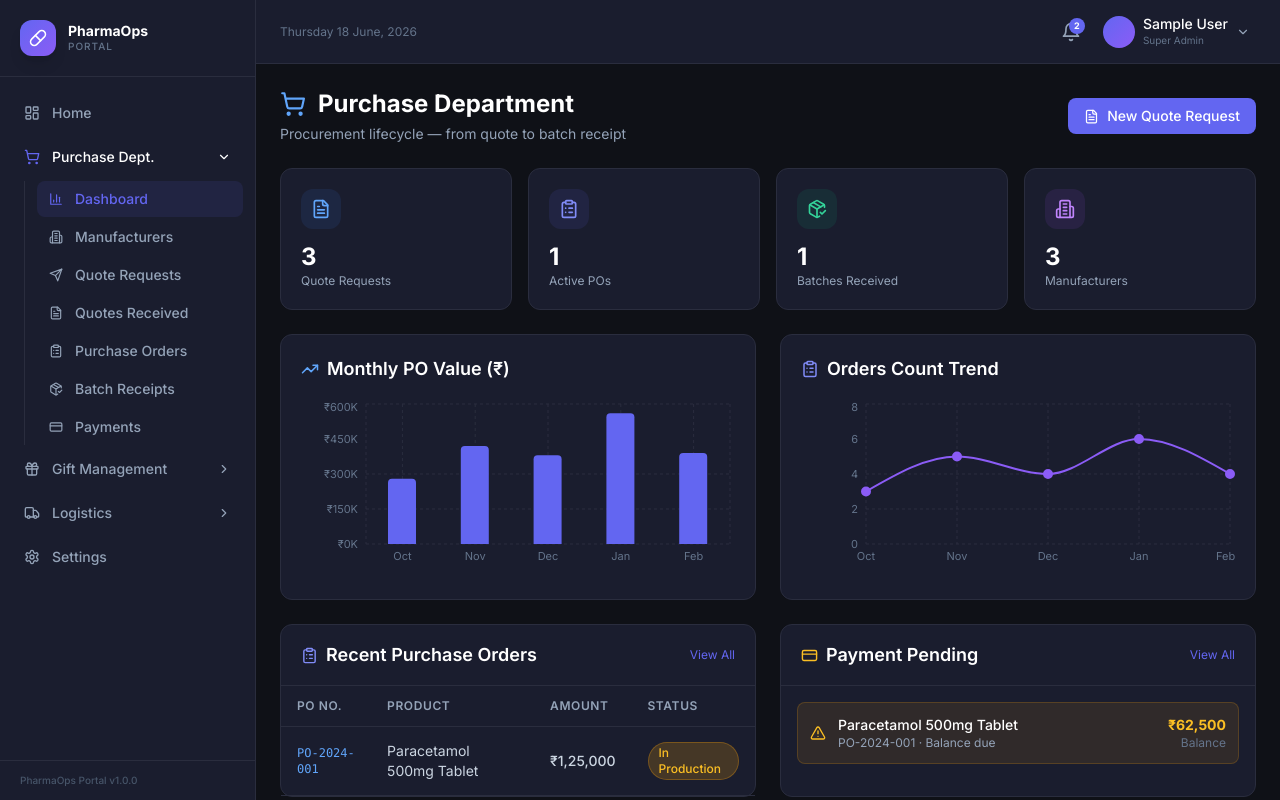
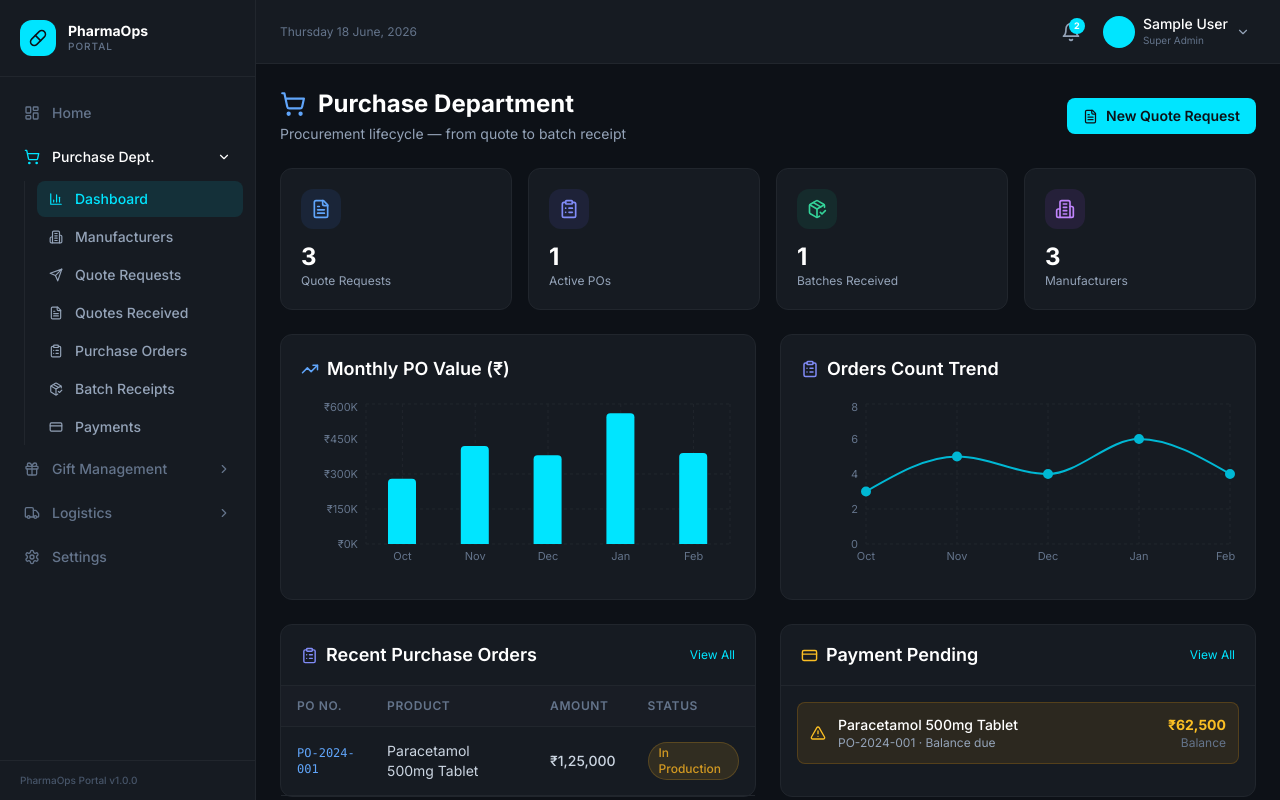
Before and after one commit to balaji4929/pharma-portal, a React (Vite) app: page /operations/purchase in a window 1280 px wide. Built offline with nearby package versions, Linux system fonts and the light colour scheme; sample sign-in values are in the browser's storage.

Commit message:
Retheme: Dark Slate + Cyan (GitHub-style dark)

```diff
--- a/src/App.jsx
+++ b/src/App.jsx
@@ -85,14 +85,14 @@ export default function App() {
           position="top-right"
           toastOptions={{
             style: {
-              background: '#1a1d2e',
-              color: '#f1f5f9',
-              border: '1px solid #2a2d3e',
+              background: '#161b22',
+              color: '#e6edf3',
+              border: '1px solid #21262d',
               fontSize: '13px',
               borderRadius: '10px',
             },
-            success: { iconTheme: { primary: '#10b981', secondary: '#f1f5f9' } },
-            error: { iconTheme: { primary: '#ef4444', secondary: '#f1f5f9' } },
+            success: { iconTheme: { primary: '#3fb950', secondary: '#161b22' } },
+            error: { iconTheme: { primary: '#f85149', secondary: '#161b22' } },
           }}
         />
       </AppProvider>
--- a/src/components/Header.jsx
+++ b/src/components/Header.jsx
@@ -78,7 +78,7 @@ export default function Header({ onMenuClick }) {
             onClick={() => { setShowUser(o => !o); setShowNotif(false) }}
             className="flex items-center gap-2 p-1.5 rounded-lg hover:bg-dark-hover transition-colors"
           >
-            <div className="w-8 h-8 rounded-full bg-gradient-to-br from-brand-primary to-brand-accent flex items-center justify-center text-white text-xs font-bold">
+            <div className="w-8 h-8 rounded-full bg-brand-primary flex items-center justify-center text-[#0d1117] text-xs font-bold">
               {user?.avatar}
             </div>
             <div className="hidden sm:block text-left">
--- a/src/components/Sidebar.jsx
+++ b/src/components/Sidebar.jsx
@@ -143,8 +143,8 @@ export default function Sidebar({ mobileOpen, onMobileClose }) {
         {/* Logo */}
         <div className="flex items-center justify-between px-5 py-5 border-b border-dark-border">
           <div className="flex items-center gap-3">
-            <div className="w-9 h-9 rounded-xl bg-gradient-to-br from-brand-primary to-brand-accent flex items-center justify-center shadow-lg">
-              <Pill size={18} className="text-white" />
+            <div className="w-9 h-9 rounded-xl bg-brand-primary flex items-center justify-center">
+              <Pill size={18} className="text-[#0d1117]" />
             </div>
             <div>
               <div className="text-sm font-bold text-white leading-tight">PharmaOps</div>
--- a/src/index.css
+++ b/src/index.css
@@ -9,8 +9,8 @@
 
   body {
     font-family: 'Inter', system-ui, -apple-system, sans-serif;
-    background-color: #0f1117;
-    color: #f1f5f9;
+    background-color: #0d1117;
+    color: #e6edf3;
   }
 
   ::-webkit-scrollbar {
@@ -19,26 +19,26 @@
   }
 
   ::-webkit-scrollbar-track {
-    background: #1a1d2e;
+    background: #161b22;
   }
 
   ::-webkit-scrollbar-thumb {
-    background: #3f4368;
+    background: #30363d;
     border-radius: 3px;
   }
 
   ::-webkit-scrollbar-thumb:hover {
-    background: #6366f1;
+    background: #00e5ff;
   }
 }
 
 @layer components {
   .glass-card {
-    @apply bg-dark-card border border-dark-border rounded-xl backdrop-blur-sm;
+    @apply bg-dark-card border border-dark-border rounded-xl;
   }
 
   .btn-primary {
-    @apply bg-brand-primary hover:bg-indigo-500 text-white font-medium px-4 py-2 rounded-lg
+    @apply bg-brand-primary hover:bg-brand-accent text-[#0d1117] font-semibold px-4 py-2 rounded-lg
            transition-all duration-200 flex items-center gap-2 text-sm;
   }
 
@@ -48,18 +48,18 @@
   }
 
   .btn-danger {
-    @apply bg-red-600/20 hover:bg-red-600/30 text-red-400 font-medium px-4 py-2 rounded-lg
-           transition-all duration-200 flex items-center gap-2 text-sm border border-red-600/30;
+    @apply bg-red-600/10 hover:bg-red-600/20 text-brand-danger font-medium px-4 py-2 rounded-lg
+           transition-all duration-200 flex items-center gap-2 text-sm border border-brand-danger/30;
   }
 
   .input-field {
     @apply w-full bg-dark-bg border border-dark-border text-slate-200 rounded-lg px-3 py-2.5 text-sm
-           focus:outline-none focus:ring-2 focus:ring-brand-primary/50 focus:border-brand-primary
-           placeholder-slate-500 transition-all duration-200;
+           focus:outline-none focus:ring-1 focus:ring-brand-primary/60 focus:border-brand-primary/60
+           placeholder-slate-600 transition-all duration-200;
   }
 
   .label {
-    @apply block text-xs font-medium text-slate-400 mb-1.5 uppercase tracking-wider;
+    @apply block text-xs font-medium text-slate-500 mb-1.5 uppercase tracking-wider;
   }
 
   .badge {
@@ -67,27 +67,27 @@
   }
 
   .badge-success {
-    @apply badge bg-emerald-500/20 text-emerald-400 border border-emerald-500/30;
+    @apply badge bg-brand-success/15 text-brand-success border border-brand-success/25;
   }
 
   .badge-warning {
-    @apply badge bg-amber-500/20 text-amber-400 border border-amber-500/30;
+    @apply badge bg-brand-warning/15 text-brand-warning border border-brand-warning/25;
   }
 
   .badge-danger {
-    @apply badge bg-red-500/20 text-red-400 border border-red-500/30;
+    @apply badge bg-brand-danger/15 text-brand-danger border border-brand-danger/25;
   }
 
   .badge-info {
-    @apply badge bg-blue-500/20 text-blue-400 border border-blue-500/30;
+    @apply badge bg-brand-primary/10 text-brand-primary border border-brand-primary/25;
   }
 
   .badge-purple {
-    @apply badge bg-purple-500/20 text-purple-400 border border-purple-500/30;
+    @apply badge bg-purple-500/15 text-purple-400 border border-purple-500/25;
   }
 
   .badge-gray {
-    @apply badge bg-slate-500/20 text-slate-400 border border-slate-500/30;
+    @apply badge bg-slate-500/15 text-slate-400 border border-slate-500/25;
   }
 
   .stat-card {
@@ -95,7 +95,7 @@
   }
 
   .table-header {
-    @apply text-xs font-semibold text-slate-400 uppercase tracking-wider px-4 py-3 text-left;
+    @apply text-xs font-semibold text-slate-500 uppercase tracking-wider px-4 py-3 text-left bg-dark-hover/50;
   }
 
   .table-cell {
@@ -103,7 +103,7 @@
   }
 
   .table-row {
-    @apply border-b border-dark-border hover:bg-dark-hover/50 transition-colors duration-150;
+    @apply border-b border-dark-border hover:bg-dark-hover transition-colors duration-150;
   }
 
   .section-title {
@@ -115,7 +115,7 @@
   }
 
   .modal-overlay {
-    @apply fixed inset-0 bg-black/60 backdrop-blur-sm z-50 flex items-center justify-center p-4;
+    @apply fixed inset-0 bg-black/70 z-50 flex items-center justify-center p-4;
   }
 
   .modal-box {
@@ -138,11 +138,11 @@
 
   .nav-item {
     @apply flex items-center gap-3 px-3 py-2.5 rounded-lg text-sm font-medium cursor-pointer
-           transition-all duration-200 text-slate-400 hover:text-white hover:bg-dark-hover;
+           transition-all duration-200 text-slate-500 hover:text-white hover:bg-dark-hover;
   }
 
   .nav-item-active {
-    @apply nav-item bg-brand-primary/20 text-brand-primary border border-brand-primary/30;
+    @apply nav-item bg-brand-primary/10 text-brand-primary border border-brand-primary/20;
   }
 
   .workflow-step {
@@ -150,7 +150,7 @@
   }
 
   .step-complete {
-    @apply workflow-step bg-emerald-500/10 border-emerald-500/30;
+    @apply workflow-step bg-brand-success/10 border-brand-success/30;
   }
 
   .step-active {
@@ -162,12 +162,11 @@
   }
 
   .progress-bar {
-    @apply h-2 bg-dark-border rounded-full overflow-hidden;
+    @apply h-1.5 bg-dark-border rounded-full overflow-hidden;
   }
 
   .progress-fill {
-    @apply h-full bg-gradient-to-r from-brand-primary to-brand-accent rounded-full
-           transition-all duration-700 ease-out;
+    @apply h-full bg-brand-primary rounded-full transition-all duration-700 ease-out;
   }
 }
 
--- a/src/pages/Login.jsx
+++ b/src/pages/Login.jsx
@@ -20,10 +20,10 @@ export default function Login() {
   }
 
   const demoAccounts = [
-    { label: 'Admin', email: 'admin@pharmaops.com', pass: 'admin123', color: 'from-indigo-500 to-purple-500' },
-    { label: 'Purchase Exec', email: 'rajesh@pharmaops.com', pass: 'exec123', color: 'from-blue-500 to-cyan-500' },
-    { label: 'Gift Exec', email: 'priya@pharmaops.com', pass: 'exec123', color: 'from-pink-500 to-rose-500' },
-    { label: 'Logistics Exec', email: 'amit@pharmaops.com', pass: 'exec123', color: 'from-amber-500 to-orange-500' },
+    { label: 'Admin', email: 'admin@pharmaops.com', pass: 'admin123', dot: '#00e5ff' },
+    { label: 'Purchase Exec', email: 'rajesh@pharmaops.com', pass: 'exec123', dot: '#58a6ff' },
+    { label: 'Gift Exec', email: 'priya@pharmaops.com', pass: 'exec123', dot: '#3fb950' },
+    { label: 'Logistics Exec', email: 'amit@pharmaops.com', pass: 'exec123', dot: '#d29922' },
   ]
 
   return (
@@ -38,8 +38,8 @@ export default function Login() {
       <div className="w-full max-w-md relative">
         {/* Logo */}
         <div className="text-center mb-8">
-          <div className="inline-flex items-center justify-center w-16 h-16 rounded-2xl bg-gradient-to-br from-brand-primary to-brand-accent shadow-2xl mb-4">
-            <Pill size={28} className="text-white" />
+          <div className="inline-flex items-center justify-center w-16 h-16 rounded-2xl bg-brand-primary mb-4">
+            <Pill size={28} className="text-[#0d1117]" />
           </div>
           <h1 className="text-3xl font-bold text-white">PharmaOps</h1>
           <p className="text-slate-400 mt-1 text-sm">Operations Management Portal</p>
@@ -102,7 +102,7 @@ export default function Login() {
               className="w-full btn-primary justify-center py-3 text-base font-semibold disabled:opacity-50"
             >
               {loading ? (
-                <div className="w-5 h-5 border-2 border-white/30 border-t-white rounded-full animate-spin" />
+                <div className="w-5 h-5 border-2 border-[#0d1117]/30 border-t-[#0d1117] rounded-full animate-spin" />
               ) : (
                 <><LogIn size={18} /> Sign In</>
               )}
@@ -119,7 +119,7 @@ export default function Login() {
                   onClick={() => { setEmail(acc.email); setPassword(acc.pass); setError('') }}
                   className="p-2.5 rounded-lg border border-dark-border hover:border-dark-hover bg-dark-hover/50 hover:bg-dark-hover text-xs text-left transition-all duration-150 group"
                 >
-                  <span className={`inline-block w-2 h-2 rounded-full bg-gradient-to-r ${acc.color} mr-1.5`} />
+                  <span className="inline-block w-2 h-2 rounded-full mr-1.5" style={{ background: acc.dot }} />
                   <span className="text-slate-300 group-hover:text-white font-medium">{acc.label}</span>
                 </button>
               ))}
--- a/src/pages/Settings.jsx
+++ b/src/pages/Settings.jsx
@@ -24,7 +24,7 @@ export default function SettingsPage() {
   const [profile, setProfile] = useState({ name: user?.name || '', phone: '', email: user?.email || '' })
   const [pass, setPass] = useState({ current: '', new: '', confirm: '' })
   const [showPass, setShowPass] = useState({ current: false, new: false, confirm: false })
-  const [branding, setBranding] = useState({ company: 'PharmaOps Pvt. Ltd.', portal: 'PharmaOps Portal', primaryColor: '#6366f1', accentColor: '#8b5cf6' })
+  const [branding, setBranding] = useState({ company: 'PharmaOps Pvt. Ltd.', portal: 'PharmaOps Portal', primaryColor: '#00e5ff', accentColor: '#00b8d4' })
   const [gmail, setGmail] = useState({ clientId: '', clientSecret: '', redirectUri: 'http://localhost:5000/auth/google/callback', fromEmail: '' })
 
   const passStrength = (p) => {
@@ -90,7 +90,7 @@ export default function SettingsPage() {
             <div className="glass-card p-6 space-y-5">
               <h2 className="text-base font-semibold text-white flex items-center gap-2"><User size={17} className="text-brand-primary" /> Profile Information</h2>
               <div className="flex items-center gap-4 p-4 bg-dark-bg rounded-xl border border-dark-border">
-                <div className="w-14 h-14 rounded-xl bg-gradient-to-br from-brand-primary to-brand-accent flex items-center justify-center text-white text-xl font-bold flex-shrink-0">
+                <div className="w-14 h-14 rounded-xl bg-brand-primary flex items-center justify-center text-[#0d1117] text-xl font-bold flex-shrink-0">
                   {user?.avatar}
                 </div>
                 <div>
--- a/src/pages/gift/GiftDashboard.jsx
+++ b/src/pages/gift/GiftDashboard.jsx
@@ -4,7 +4,7 @@ import { Gift, Users, Star, Package, AlertTriangle, TrendingUp, CheckCircle, Clo
 import { useApp } from '../../contexts/AppContext'
 import { PieChart, Pie, Cell, ResponsiveContainer, Tooltip, BarChart, Bar, XAxis, YAxis, CartesianGrid } from 'recharts'
 
-const COLORS = ['#6366f1', '#8b5cf6', '#10b981', '#f59e0b', '#ef4444']
+const COLORS = ['#00e5ff', '#00b8d4', '#10b981', '#f59e0b', '#ef4444']
 
 export default function GiftDashboard() {
   const navigate = useNavigate()
@@ -86,12 +86,12 @@ export default function GiftDashboard() {
           <h3 className="section-title mb-4"><Package size={17} className="text-pink-400" /> Gift Inventory Status</h3>
           <ResponsiveContainer width="100%" height={200}>
             <BarChart data={inventoryData} barSize={18}>
-              <CartesianGrid strokeDasharray="3 3" stroke="#2a2d3e" />
+              <CartesianGrid strokeDasharray="3 3" stroke="#21262d" />
               <XAxis dataKey="name" tick={{ fill: '#64748b', fontSize: 10 }} axisLine={false} tickLine={false} />
               <YAxis tick={{ fill: '#64748b', fontSize: 11 }} axisLine={false} tickLine={false} />
-              <Tooltip contentStyle={{ backgroundColor: '#1a1d2e', border: '1px solid #2a2d3e', borderRadius: '8px', fontSize: '12px' }} />
+              <Tooltip contentStyle={{ backgroundColor: '#161b22', border: '1px solid #21262d', borderRadius: '8px', fontSize: '12px' }} />
               <Bar dataKey="available" name="Available" fill="#10b981" radius={[4,4,0,0]} />
-              <Bar dataKey="allocated" name="Allocated" fill="#6366f1" radius={[4,4,0,0]} />
+              <Bar dataKey="allocated" name="Allocated" fill="#00e5ff" radius={[4,4,0,0]} />
               <Bar dataKey="toOrder" name="To Order" fill="#f59e0b" radius={[4,4,0,0]} />
             </BarChart>
           </ResponsiveContainer>
@@ -104,7 +104,7 @@ export default function GiftDashboard() {
               <Pie data={chemistZoneData} cx="50%" cy="50%" outerRadius={70} dataKey="value" nameKey="name" label={({ name, value }) => `${name}: ${value}`} labelLine={false}>
                 {chemistZoneData.map((_, idx) => <Cell key={idx} fill={COLORS[idx % COLORS.length]} />)}
               </Pie>
-              <Tooltip contentStyle={{ backgroundColor: '#1a1d2e', border: '1px solid #2a2d3e', borderRadius: '8px', fontSize: '12px' }} />
+              <Tooltip contentStyle={{ backgroundColor: '#161b22', border: '1px solid #21262d', borderRadius: '8px', fontSize: '12px' }} />
             </PieChart>
           </ResponsiveContainer>
         </div>
--- a/src/pages/logistics/LogisticsDashboard.jsx
+++ b/src/pages/logistics/LogisticsDashboard.jsx
@@ -85,11 +85,11 @@ export default function LogisticsDashboard() {
           <h3 className="section-title mb-4"><Truck size={17} className="text-amber-400" /> Monthly Dispatch vs Delivery</h3>
           <ResponsiveContainer width="100%" height={200}>
             <BarChart data={chartData} barSize={18} barGap={4}>
-              <CartesianGrid strokeDasharray="3 3" stroke="#2a2d3e" />
+              <CartesianGrid strokeDasharray="3 3" stroke="#21262d" />
               <XAxis dataKey="month" tick={{ fill: '#64748b', fontSize: 11 }} axisLine={false} tickLine={false} />
               <YAxis tick={{ fill: '#64748b', fontSize: 11 }} axisLine={false} tickLine={false} />
-              <Tooltip contentStyle={{ backgroundColor: '#1a1d2e', border: '1px solid #2a2d3e', borderRadius: '8px', fontSize: '12px' }} />
-              <Bar dataKey="dispatches" name="Dispatched" fill="#6366f1" radius={[4,4,0,0]} />
+              <Tooltip contentStyle={{ backgroundColor: '#161b22', border: '1px solid #21262d', borderRadius: '8px', fontSize: '12px' }} />
+              <Bar dataKey="dispatches" name="Dispatched" fill="#00e5ff" radius={[4,4,0,0]} />
               <Bar dataKey="delivered" name="Delivered" fill="#10b981" radius={[4,4,0,0]} />
             </BarChart>
           </ResponsiveContainer>
--- a/src/pages/purchase/PurchaseDashboard.jsx
+++ b/src/pages/purchase/PurchaseDashboard.jsx
@@ -73,11 +73,11 @@ export default function PurchaseDashboard() {
           <h3 className="section-title mb-4"><TrendingUp size={18} className="text-blue-400" /> Monthly PO Value (₹)</h3>
           <ResponsiveContainer width="100%" height={180}>
             <BarChart data={chartData} barSize={28}>
-              <CartesianGrid strokeDasharray="3 3" stroke="#2a2d3e" />
+              <CartesianGrid strokeDasharray="3 3" stroke="#21262d" />
               <XAxis dataKey="month" tick={{ fill: '#64748b', fontSize: 11 }} axisLine={false} tickLine={false} />
               <YAxis tick={{ fill: '#64748b', fontSize: 11 }} axisLine={false} tickLine={false} tickFormatter={v => `₹${(v/1000).toFixed(0)}K`} />
               <Tooltip content={<CustomTooltip />} />
-              <Bar dataKey="value" name="Value" fill="#6366f1" radius={[4,4,0,0]} />
+              <Bar dataKey="value" name="Value" fill="#00e5ff" radius={[4,4,0,0]} />
             </BarChart>
           </ResponsiveContainer>
         </div>
@@ -85,11 +85,11 @@ export default function PurchaseDashboard() {
           <h3 className="section-title mb-4"><ClipboardList size={18} className="text-indigo-400" /> Orders Count Trend</h3>
           <ResponsiveContainer width="100%" height={180}>
             <LineChart data={chartData}>
-              <CartesianGrid strokeDasharray="3 3" stroke="#2a2d3e" />
+              <CartesianGrid strokeDasharray="3 3" stroke="#21262d" />
               <XAxis dataKey="month" tick={{ fill: '#64748b', fontSize: 11 }} axisLine={false} tickLine={false} />
               <YAxis tick={{ fill: '#64748b', fontSize: 11 }} axisLine={false} tickLine={false} />
               <Tooltip content={<CustomTooltip />} />
-              <Line type="monotone" dataKey="orders" name="Orders" stroke="#8b5cf6" strokeWidth={2} dot={{ fill: '#8b5cf6', r: 4 }} />
+              <Line type="monotone" dataKey="orders" name="Orders" stroke="#00b8d4" strokeWidth={2} dot={{ fill: '#00b8d4', r: 4 }} />
             </LineChart>
           </ResponsiveContainer>
         </div>
--- a/tailwind.config.js
+++ b/tailwind.config.js
@@ -9,18 +9,18 @@ export default {
     extend: {
       colors: {
         dark: {
-          bg: '#0f1117',
-          card: '#1a1d2e',
-          border: '#2a2d3e',
-          hover: '#252840',
+          bg: '#0d1117',
+          card: '#161b22',
+          border: '#21262d',
+          hover: '#1c2128',
         },
         brand: {
-          primary: '#6366f1',
-          accent: '#8b5cf6',
-          success: '#10b981',
-          warning: '#f59e0b',
-          danger: '#ef4444',
-          info: '#3b82f6',
+          primary: '#00e5ff',
+          accent: '#00b8d4',
+          success: '#3fb950',
+          warning: '#d29922',
+          danger: '#f85149',
+          info: '#58a6ff',
         }
       },
       fontFamily: {
```
